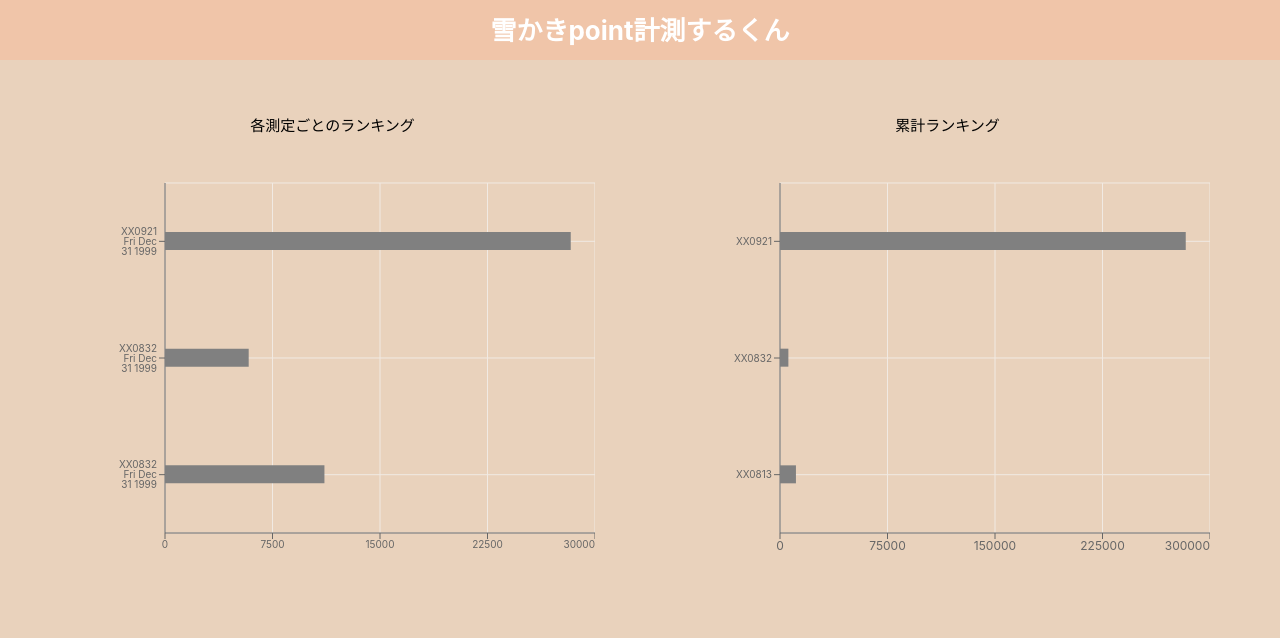
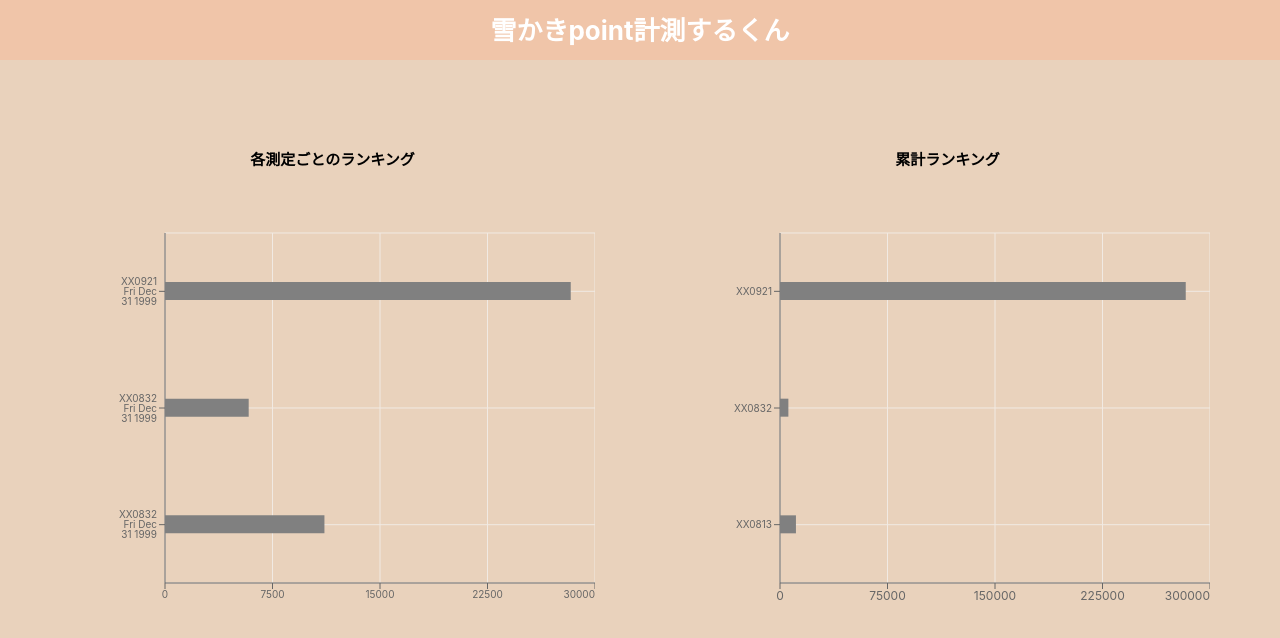
Before and after one commit to manattan/yuki-front, a React (Create React App) app: page / in a window 1280 px wide. Shown: the top 638 px of the page. Built offline with nearby package versions, Linux system fonts and the light colour scheme.

Commit message:
Labelを太くする

```diff
--- a/src/components/Graph1.tsx
+++ b/src/components/Graph1.tsx
@@ -46,9 +46,9 @@ const Graph1: React.FC = () => {
   if (newData) {
     return (
       <Graph1Container>
-        <p>
+        <h1>
           <span style={{ fontSize: 15 }}>各測定ごとのランキング</span>
-        </p>
+        </h1>
         <ComposedChart
           layout="vertical"
           data={newData}
--- a/src/components/Graph2.tsx
+++ b/src/components/Graph2.tsx
@@ -29,9 +29,9 @@ const data = [
 const Graph2: React.FC = () => {
   return (
     <Graph2Container>
-      <p>
+      <h1>
         <span style={{ fontSize: 15 }}>累計ランキング</span>
-      </p>
+      </h1>
       <ComposedChart
         layout="vertical"
         data={data}
```
